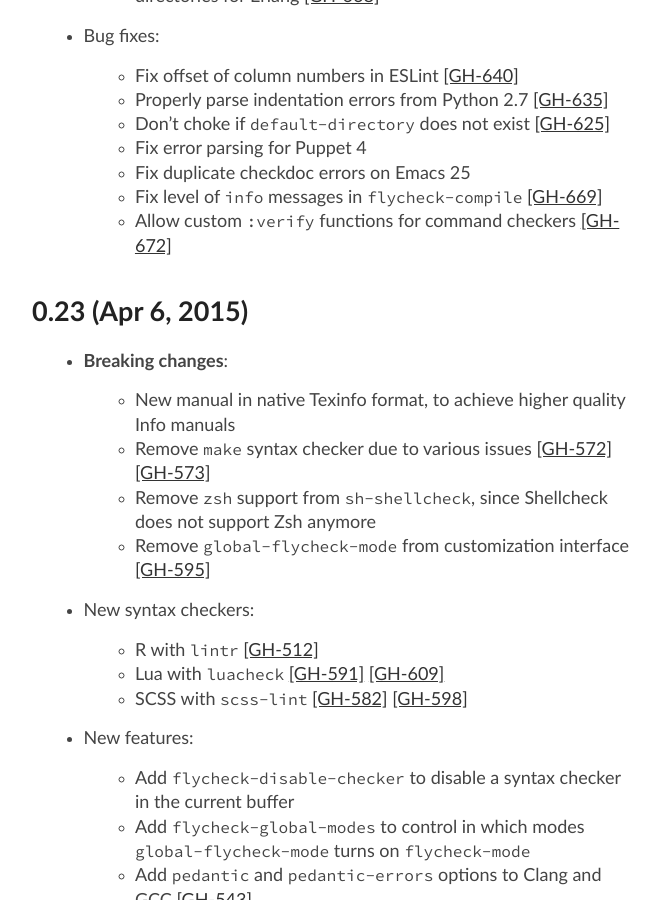
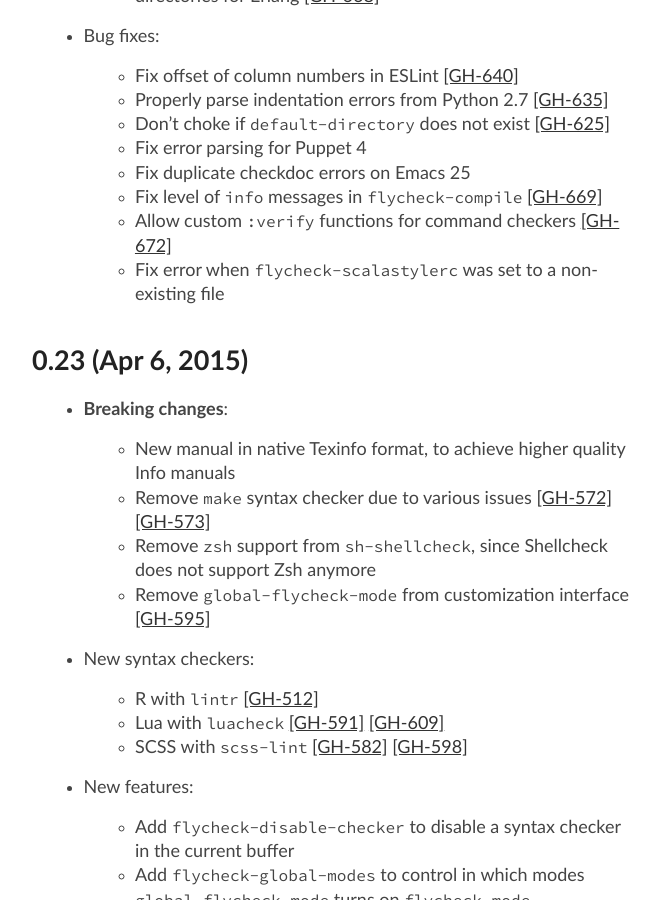
Before and after one commit to cmarqu/flycheck.github.io, a Jekyll site: the page built from changes.md, in a window 1280 px wide and 900 px high, scrolled down 628 px. Shown: the whole window, without its empty margins (258-918 px from the left). Built offline with Jekyll 4.4.1, drawn with Linux system fonts in a browser that asks for light colours.

Commit message:
Update manual from flycheck/flycheck@6f29846

```diff
--- a/_includes/changes.md
+++ b/_includes/changes.md
@@ -27,6 +27,7 @@ master (in development)
   - Fix duplicate checkdoc errors on Emacs 25
   - Fix level of `info` messages in `flycheck-compile` [[GH-669]](https://github.com/flycheck/flycheck/issues/669)
   - Allow custom `:verify` functions for command checkers [[GH-672]](https://github.com/flycheck/flycheck/issues/672)
+  - Fix error when `flycheck-scalastylerc` was set to a non-existing file
 
 0.23 (Apr 6, 2015)
 ==================
```
